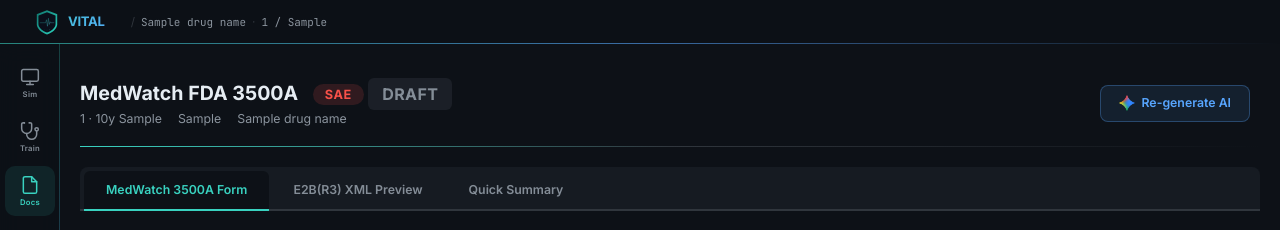
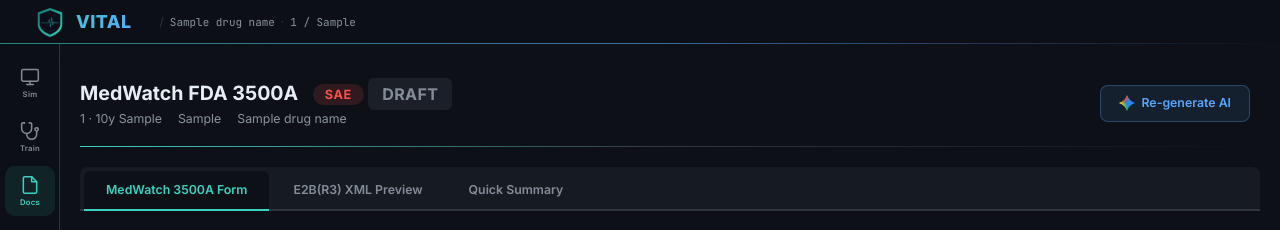
Before and after one commit to newmes/CLARA, a Django app: template frontend/templates/doc/sae_report.html in a window 1280 px wide. Shown: the top 230 px of the page. Run offline with Django 5.2, Linux system fonts and the light colour scheme; the template is opened without the code that fills it: most values are stand-ins (such as "Sample title", 1, 10 or a date in 2020).

Commit message:
style: enlarge nav brand — logo 36px, VITAL text 1.5em bold
Co-Authored-By: Claude Opus 4.6 <noreply@anthropic.com>

```diff
--- a/frontend/templates/base/base.html
+++ b/frontend/templates/base/base.html
@@ -43,15 +43,15 @@
       box-shadow: 0 0 12px rgba(57,210,192,0.1);
     }
     .global-nav .nav-brand {
-      font-weight: 700; font-size: 1.1em;
-      margin-right: 8px; letter-spacing: -0.3px;
+      font-weight: 800; font-size: 1.5em;
+      margin-right: 10px; letter-spacing: 0.5px;
       background: linear-gradient(135deg, var(--accent-cyan), var(--accent-blue));
       -webkit-background-clip: text; -webkit-text-fill-color: transparent;
       background-clip: text;
-      display: inline-flex; align-items: center; gap: 6px;
+      display: inline-flex; align-items: center; gap: 8px;
     }
     .global-nav .nav-brand img {
-      width: 30px; height: 30px; -webkit-text-fill-color: initial;
+      width: 36px; height: 36px; -webkit-text-fill-color: initial;
     }
     .global-nav .nav-sep {
       color: var(--border); margin: 0 2px; user-select: none;
```
